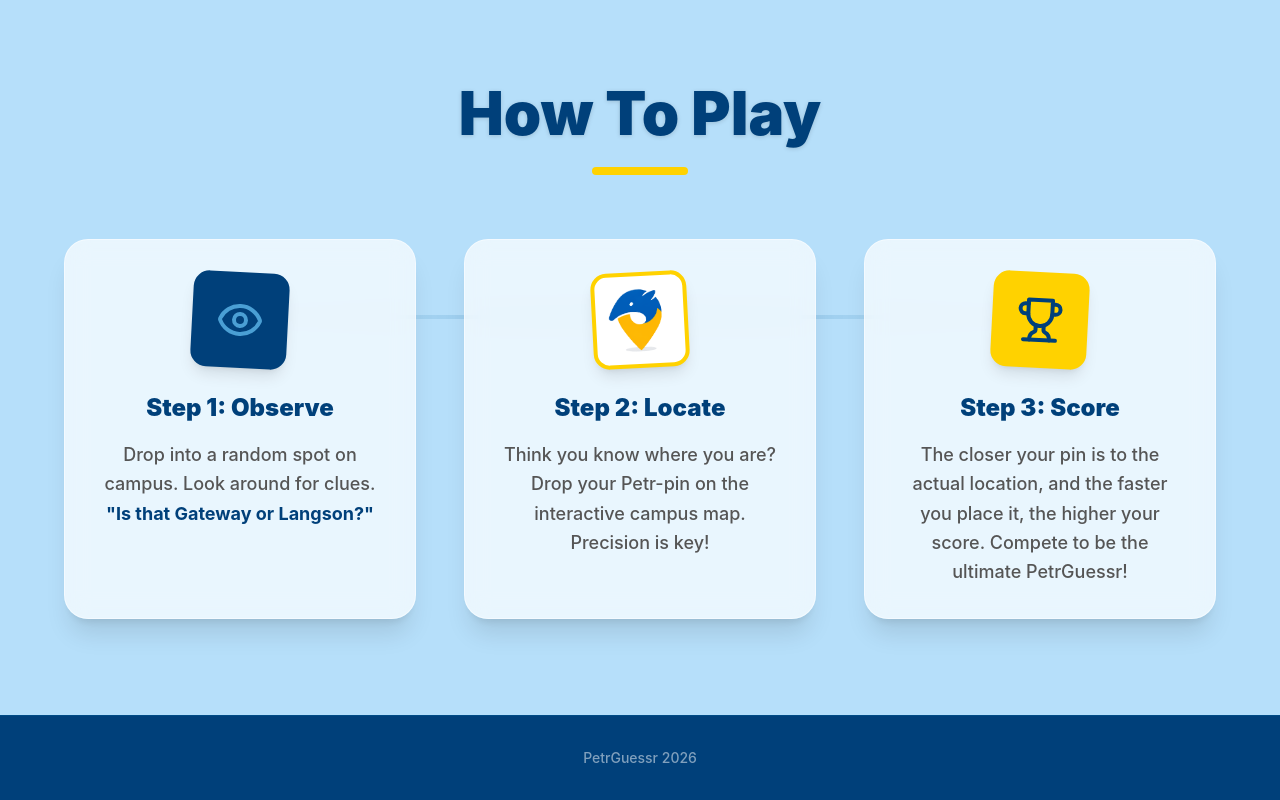
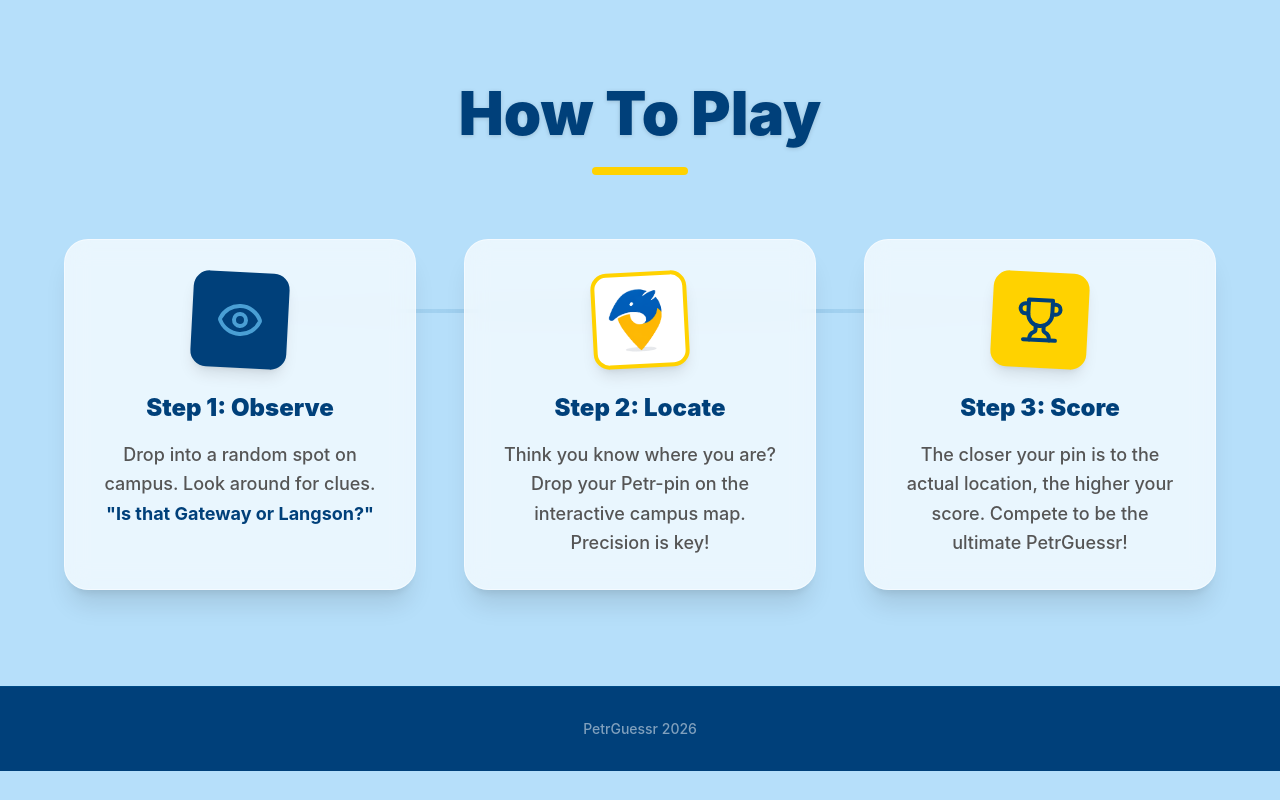
Before and after one commit to averyhorton/ZotSpots, a React (Vite) app in the folder zotspots-frontend/: page / in a window 1280 px wide. Shown: the part 813-1613 px from the top of the page. After the commit the page ends 1584 px from the top, so only its background shows below. Built offline with nearby package versions, Linux system fonts and the light colour scheme; no server answers; grey boxes are pictures that could not be loaded.

Commit message:
semantic UI change

```diff
--- a/zotspots-frontend/src/components/Home.tsx
+++ b/zotspots-frontend/src/components/Home.tsx
@@ -139,7 +139,7 @@
                             </div>
                             <h3 className="text-2xl font-black mb-4 text-primary-dark">Step 3: Score</h3>
                             <p className="text-muted leading-relaxed font-medium text-lg">
-                                The closer your pin is to the actual location, and the faster you place it, the higher your score. Compete to be the ultimate PetrGuessr!
+                                The closer your pin is to the actual location, the higher your score. Compete to be the ultimate PetrGuessr!
                             </p>
                         </div>
                     </div>
```
